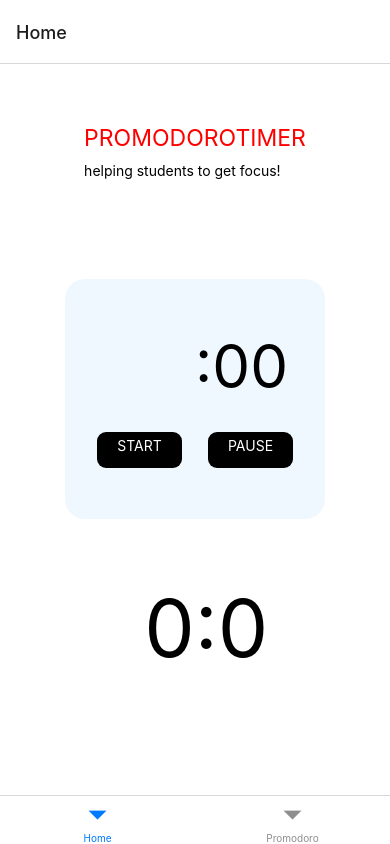
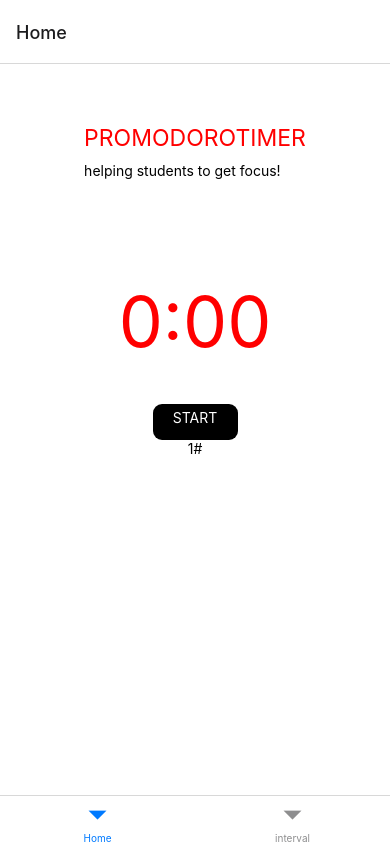
Before and after one commit to nattan447/promodorotimer, a React Native app: screen / in a window 390 px wide. Built offline with nearby package versions, Linux system fonts and the light colour scheme.

Commit message:
att in body

```diff
--- a/App.js
+++ b/App.js
@@ -15,38 +15,12 @@ import { createBottomTabNavigator } from "@react-navigation/bottom-tabs";
 import { NavigationContainer } from "@react-navigation/native";
 
 function Promodoro({ route }) {
-  const { takeseconsds, takeminutes, check } = route.params;
-  const noaccentsec = takeseconsds
-    .split("")
-    .filter((element) => element != ":")
-    .join("");
+  // const { takeseconsds, takeminutes, check } = route.params;
 
-  const [minutes, Setminutes] = useState(Number(takeminutes));
-  const [seconds, Setseconds] = useState(Number(noaccentsec));
-  const [checker, Setchecker] = useState(check);
+  function test() {}
 
-  function test() {
-    alert(takeseconsds);
-  }
-
-  const unpause = () => {
-    Setchecker(true);
-  };
-  const pause = () => {
-    Setchecker(false);
-  };
-
-  useEffect(function () {
-    if (check) {
-      const defineinterval = setInterval(() => {
-        Setseconds((number) => number - 1);
-      }, 1000);
-
-      return () => {
-        clearInterval(defineinterval);
-      };
-    }
-  });
+  const unpause = () => {};
+  const pause = () => {};
 
   return (
     <>
@@ -59,9 +33,7 @@ function Promodoro({ route }) {
         }}
       >
         <View>
-          <Text style={stylespormodorto.timerstyle}>
-            {takeminutes}:{seconds}
-          </Text>
+          <Text style={stylespormodorto.timerstyle}>sexo</Text>
         </View>
         <View style={styles.buttondiv}>
           <TouchableOpacity style={styles.Button} onPress={test}>
@@ -86,7 +58,7 @@ export default function MyTab() {
     <NavigationContainer>
       <Tab.Navigator>
         <Tab.Screen name="Home" component={Homepage} />
-        <Tab.Screen name="Promodoro" component={Promodoro} />
+        <Tab.Screen name="interval" component={Promodoro} />
       </Tab.Navigator>
     </NavigationContainer>
   );
@@ -97,76 +69,41 @@ export default function MyTab() {
 // }
 
 const Homepage = ({ navigation }) => {
-  const [inputvalue, Setvalue] = useState(":00");
-  const [couter, Setcounter] = useState(0);
-  const [minutes, Setminutes] = useState("00");
+  const [couterpromo, Setcouterpromo] = useState(1);
+  const names = ["START", "PAUSE"];
+  const [minutes, Setminutes] = useState(0);
+  const [seconds, Setsecondes] = useState(0);
+  const [zeroseconds, Setzeroseconsds] = useState(0);
+  const [zerominutes, Setzerominutes] = useState("");
   const [check, Setcheck] = useState(false);
-  const [zeros, Setzeros] = useState("");
-  const [zerostwo, Setzerostwo] = useState("");
-  const [conterminutes, Setcouterminutes] = useState(0);
+  const [test, Settest] = useState(59);
 
-  // useEffect(() => {
-  //   alert(inputvalue);
-  // }, [inputvalue]);
-  const darkmode = () => {
-    return {
-      backgroundColor: "black",
-    };
-  };
-
-  function handleminutes(minutes) {
-    Setminutes(minutes);
-    Setcouterminutes(Number(minutes));
-  }
-
-  function handlevaluetimer(text) {
-    Setvalue(text);
-    Setcounter(
-      Number(
-        text
-          .split("")
-          .filter((element) => element != "" && element != ":")
-          .join("")
-      )
-    );
-  }
-
-  const pause = () => {
-    Setcheck(false);
-  };
-  function linkwindowns() {
-    navigation.navigate("Promodoro", {
-      takeseconsds: inputvalue,
-      takeminutes: minutes,
-      check: check,
-    });
-  }
-  const clickme = () => {
+  const [name, newname] = useState(names[0]);
+  const changename = () => {
+    const newName = name === names[0] ? names[1] : names[0];
+    newname(newName);
     Setcheck(!check);
-    alert(check);
-    setTimeout(linkwindowns, 2000);
   };
 
   useEffect(() => {
     if (check) {
       const setinterval = setInterval(() => {
-        Setcounter((prevecounte) => prevecounte - 1);
+        Settest((number) => number - 1);
       }, 1000);
-      if (couter == 1 && conterminutes == 0) {
+      Setsecondes(test);
+      test == 0 ? Settest(59) : "nada";
+      test == 0 ? Setminutes(minutes - 1) : "nada";
+      minutes >= 10 ? Setzerominutes("") : Setzerominutes(0);
+      test >= 10 ? Setzeroseconsds("") : Setzeroseconsds(0);
+      if (test == 0 && minutes == 0) {
+        Setcouterpromo(couterpromo + 1);
+        Setsecondes(0);
+        Setminutes(30);
         Setcheck(false);
-        Setcounter(0);
-        Setcouterminutes(0);
+        Setzerominutes("");
+        const newset = name === names[0] ? names[1] : names[0];
+        newname(newset);
       }
-
-      conterminutes === 60 ? Setcouterminutes(10) : "";
-      couter < 10 ? Setzeros("0") : Setzeros("");
-      conterminutes < 10 ? Setzerostwo("0") : Setzerostwo("");
-
-      if (couter == 0) {
-        Setcounter(59);
-        Setcouterminutes((accmin) => accmin - 1);
-      }
-
       return () => {
         clearInterval(setinterval);
       };
@@ -184,38 +121,18 @@ const Homepage = ({ navigation }) => {
 
         <Text style={{ marginTop: 10 }}>helping students to get focus!</Text>
       </View>
-      <View style={styles.Settimediv}>
-        <View style={styles.divinput}>
-          <TextInput
-            maxLength={2}
-            keyboardType="numeric"
-            style={styles.input}
-            value={minutes}
-            onChangeText={handleminutes}
-          ></TextInput>
-          <TextInput
-            value={inputvalue}
-            onChangeText={handlevaluetimer}
-            style={styles.input}
-            keyboardType="numeric"
-          ></TextInput>
-        </View>
-        <View style={styles.buttondiv}>
-          <TouchableOpacity onPress={clickme} style={styles.Button}>
-            <Text style={styles.textbutton}>start</Text>
-          </TouchableOpacity>
-          <TouchableOpacity onPress={pause} style={styles.Button}>
-            <Text style={styles.textbutton}>pause</Text>
-          </TouchableOpacity>
-        </View>
-      </View>
-      <Text style={{ marginTop: 60, fontSize: 80 }}>
-        {" "}
-        {zerostwo}
-        {conterminutes}:{zeros}
-        {couter}
+      <StatusBar style="auto" />
+
+      <Text style={styles.time}>
+        {zerominutes}
+        {minutes}:{zeroseconds}
+        {seconds}
       </Text>
-      <StatusBar style="auto" />
+
+      <TouchableOpacity style={styles.Button} onPress={changename}>
+        <Text style={styles.textbutton}>{name}</Text>
+      </TouchableOpacity>
+      <Text>{couterpromo}#</Text>
     </View>
   );
 };
@@ -225,17 +142,6 @@ const styles = StyleSheet.create({
     flex: 1,
     backgroundColor: "white",
     alignItems: "center",
-  },
-
-  input: {
-    fontSize: 60,
-    color: "black",
-    marginBottom: 30,
-  },
-  divinput: {
-    flexDirection: "row",
-
-    borderTopColor: "black",
   },
   buttondiv: {
     flexDirection: "row",
@@ -247,6 +153,7 @@ const styles = StyleSheet.create({
     paddingTop: 5,
     height: 36,
     marginHorizontal: 13,
+    marginTop: 40,
   },
   textbutton: {
     fontSize: 14,
@@ -255,14 +162,10 @@ const styles = StyleSheet.create({
     textAlign: "center",
     textTransform: "uppercase",
   },
-  Settimediv: {
-    borderRadius: 20,
-    backgroundColor: "aliceblue",
-    alignItems: "center",
+  time: {
+    color: "red",
+    fontSize: 70,
     marginTop: 100,
-    height: 240,
-    justifyContent: "center",
-    width: 260,
   },
 });
 const stylespormodorto = StyleSheet.create({
```
Also changed, not shown: Navigation.js (added, +93 -0 lines).
